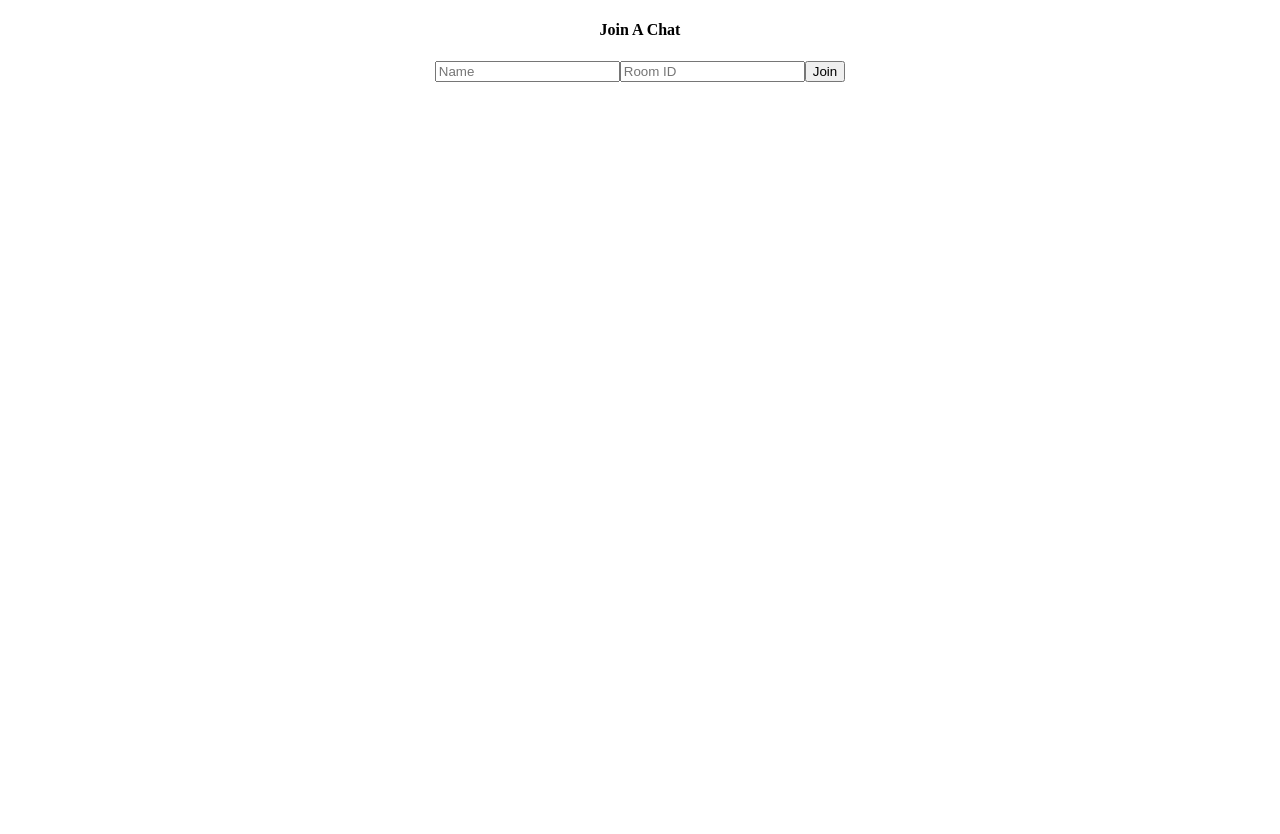
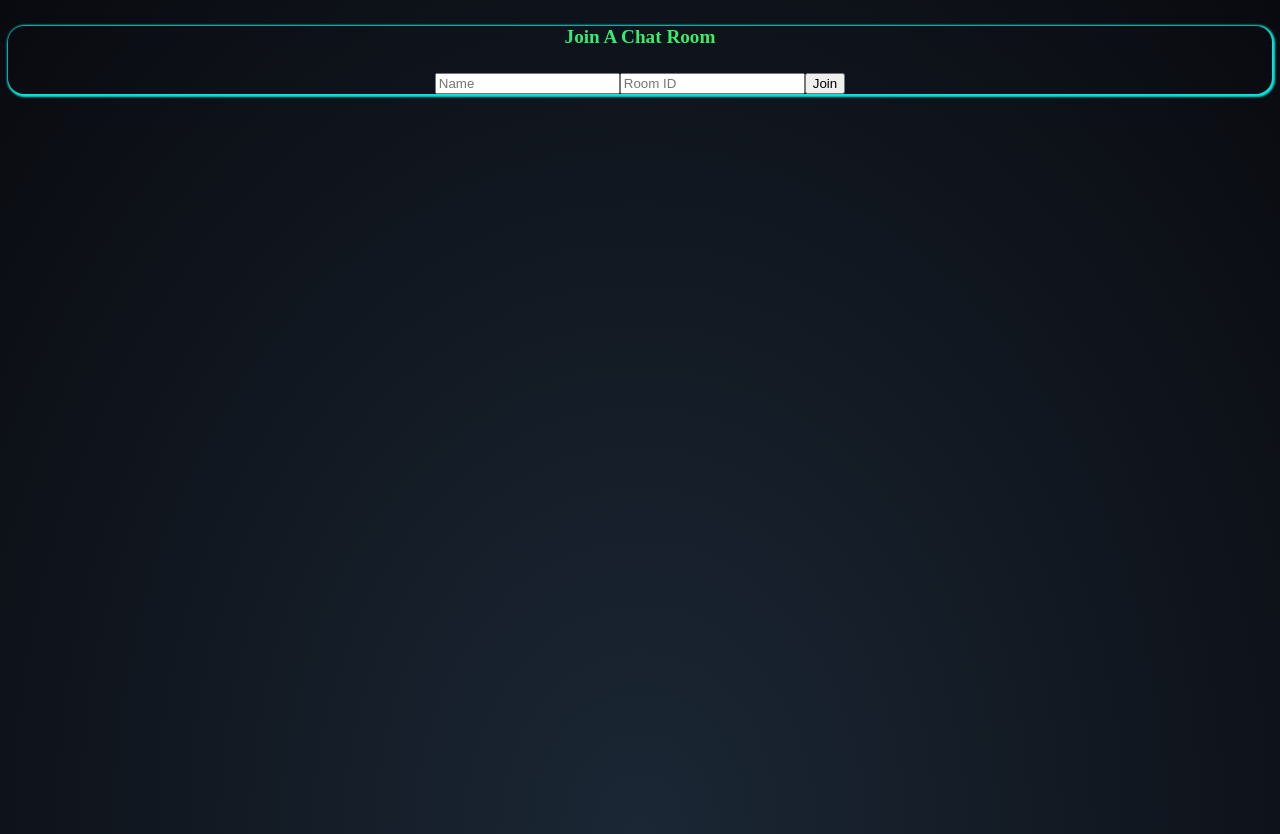
Before and after one commit to thabets/BalotChat, a React (Create React App) app in the folder client/: page / in a window 1280 px wide. Before the commit the page ends 800 px from the top, so only its background shows below. Built offline with nearby package versions, Linux system fonts and the light colour scheme; no server answers.

Commit message:
adding styling components

```diff
--- a/client/src/App.css
+++ b/client/src/App.css
@@ -1,3 +1,22 @@
+body{
+  background-image: radial-gradient(ellipse at bottom, #1b2735 0%, #090a0f 100%);
+  height: 100vh;
+}
+h4{
+background-image: linear-gradient(90deg, #0be4dd, rgb(98, 243, 1));
+  background-clip: text;
+  color: transparent;
+  font-size: larger;
+
+}
+.borderline{
+  border-radius: 1rem;
+  border-width: 3px;
+  border-color:  white !important;
+  border:  1px;
+  box-shadow: 1px 1px 2px 2px#0be4dd;
+
+}
 .App {
   text-align: center;
 }
@@ -36,3 +55,7 @@
     transform: rotate(360deg);
   }
 }
+.inputBox{
+ border-radius: 1rem;
+
+}
--- a/client/src/App.js
+++ b/client/src/App.js
@@ -31,8 +31,8 @@ function App() {
     <div className="App">
       {/* We are setting a boolean condition on showing either chat or sign in. */}
       {disableChat ? (
-        <div>
-          <h4>Join A Chat</h4>
+        <div className="borderline">
+          <h4>Join A Chat Room</h4>
 
           <input
             type="text"
```
